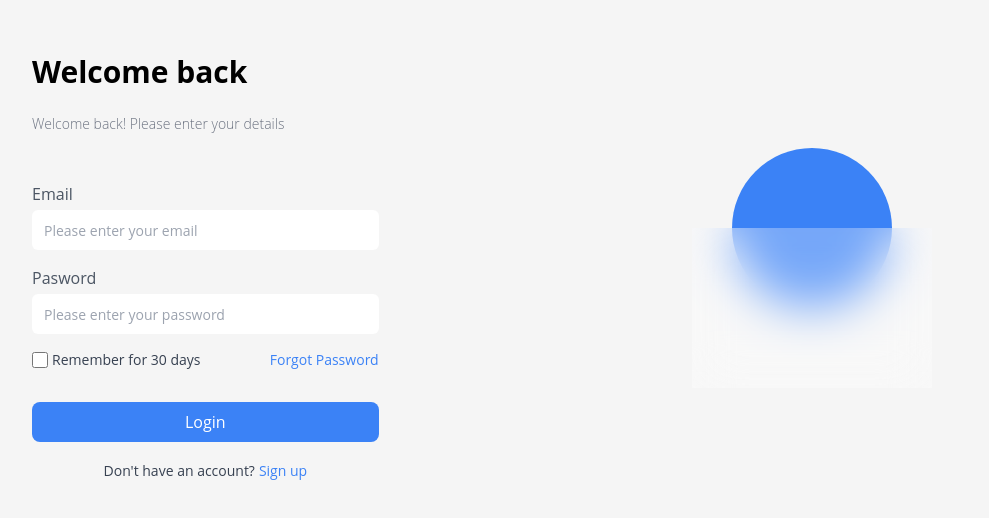
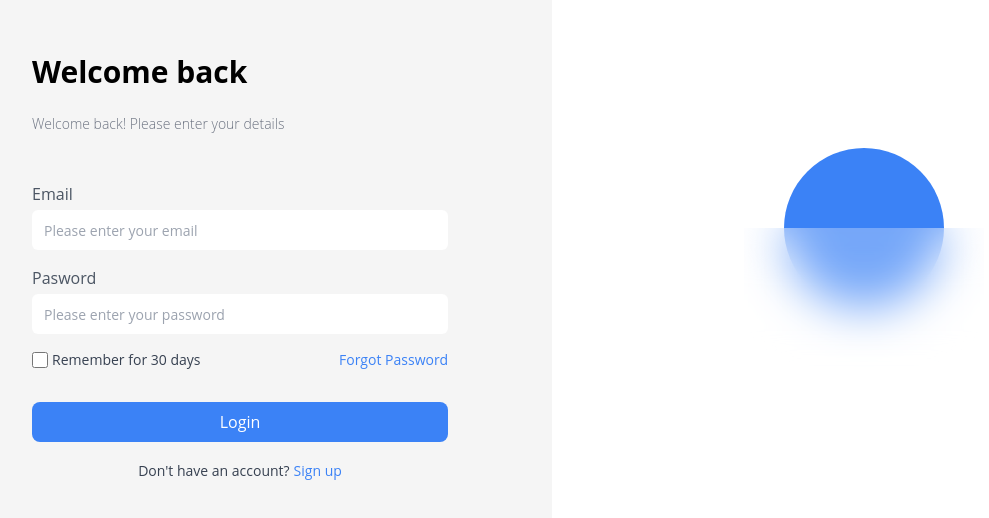
Before and after one commit to setykarimi/Heya-News, a React (Vite) app: page /login in a window 1280 px wide. Shown: the part 132-650 px from the top of the page, without its empty margins (88-1077 px from the left). Built offline with nearby package versions, Linux system fonts and the light colour scheme.

Commit message:
Subject: Login, Description: Validation for checkbox, Date: 6/29/2023

```diff
--- a/src/pages/Login.jsx
+++ b/src/pages/Login.jsx
@@ -10,13 +10,15 @@ const Login = () => {
     const initialValues = {
         email: "",
         password: "",
-        check: ""
+        check: false
     }
 
     const validationSchema = Yup.object({
         email: Yup.string().required("Email is required"),
         password: Yup.string().required("Password is required"),
-        check: Yup.bool().required("Please check")
+        check: Yup.boolean()
+        .required("The terms and conditions must be accepted.")
+        .oneOf([true], "The terms and conditions must be accepted.")
     })
 
     const onSubmit = (values) => {
@@ -32,9 +34,10 @@ const Login = () => {
     return (<>
         {/* <Navbar /> */}
         <main className="xl:container mx-auto xl:px-0 px-4">
-            <div className="xl:w-10/12 lg:w-10/12 md:w-full mx-auto">
-                <div className="grid grid-cols-2 h-[100vh]">
-                    <div className='flex flex-col gap-6 h-full justify-center lg:w-2/3'>
+            <div className="md:w-full mx-auto">
+                <div className="grid md:grid-cols-2 h-[100vh]">
+                    <div className='flex h-full justify-center items-center'>
+                        <div className='flex flex-col gap-6 lg:w-2/3 md:w-3/4 w-full'>
                             <h3 className='font-bold text-3xl'>Welcome back</h3>
                             <span className='font-light text-gray-500 text-sm'>Welcome back! Please enter your details</span>
                             <form className='mt-6 flex flex-col gap-4' onSubmit={formik.handleSubmit}>
@@ -44,10 +47,8 @@ const Login = () => {
 
                                 <div className="flex items-center justify-between mb-4">
                                     <div className='flex items-center relative'>
-                                    <input id="default-checkbox" type="checkbox" name="check" onChange={formik.handleChange} onBlur={formik.handleBlur} className="w-4 h-4 text-blue-600 bg-gray-100 border-gray-300 rounded " />
-                                    <label for="default-checkbox" className="ml-1 text-sm text-gray-700">Remember for 30 days </label>
-                                    {formik.errors.check && formik.touched.check && <span className="text-xs absolute text-red-600 -bottom-4 left-0">{formik.errors.check }</span>}
-
+                                        <input type="checkbox" name="check"  onChange={formik.handleChange} onBlur={formik.handleBlur} className="w-4 h-4 text-blue-600 bg-gray-100 border-gray-300 rounded " />
+                                        <label htmlFor="check" className={`ml-1 text-sm ${formik.errors.check && formik.touched.check ? "text-red-500" : "text-gray-700"}`}>Remember for 30 days </label>
                                     </div>
 
                                     <Link to="/" className='text-sm text-blue-500 font-medium'>Forgot Password</Link>
@@ -60,7 +61,8 @@ const Login = () => {
                                 </div>
                             </form>
                         </div>
-                    <div className='flex flex-col h-full justify-center items-center'>
+                    </div>
+                    <div className='flex flex-col h-full justify-center items-center bg-white'>
                         <div className='w-40 h-40 bg-blue-500 rounded-full'></div>
                         <div className='w-60 h-40 backdrop-blur-xl bg-white/30 -mt-20'></div>
                     </div>
```
Lines whose indentation alone changed are shown as unchanged.
